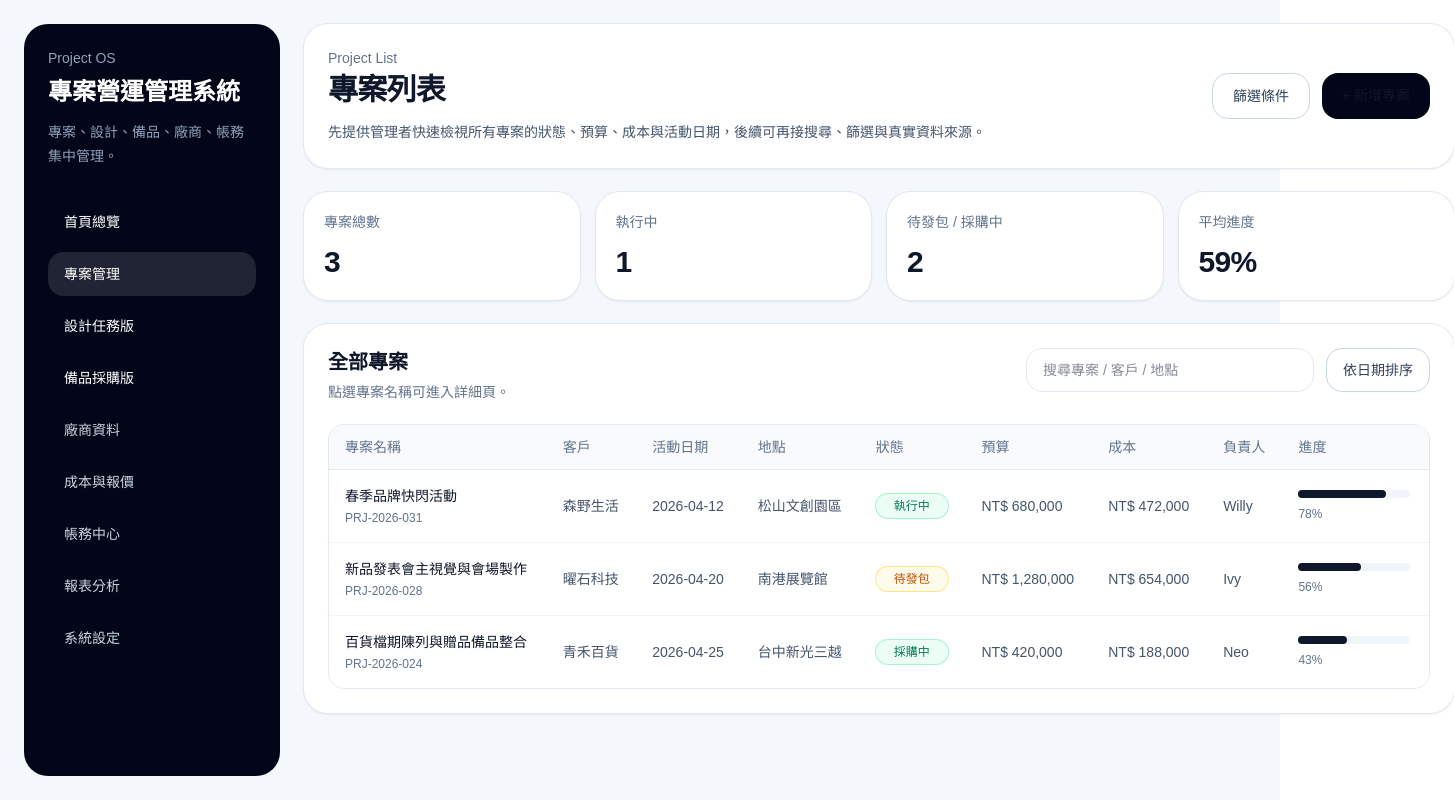
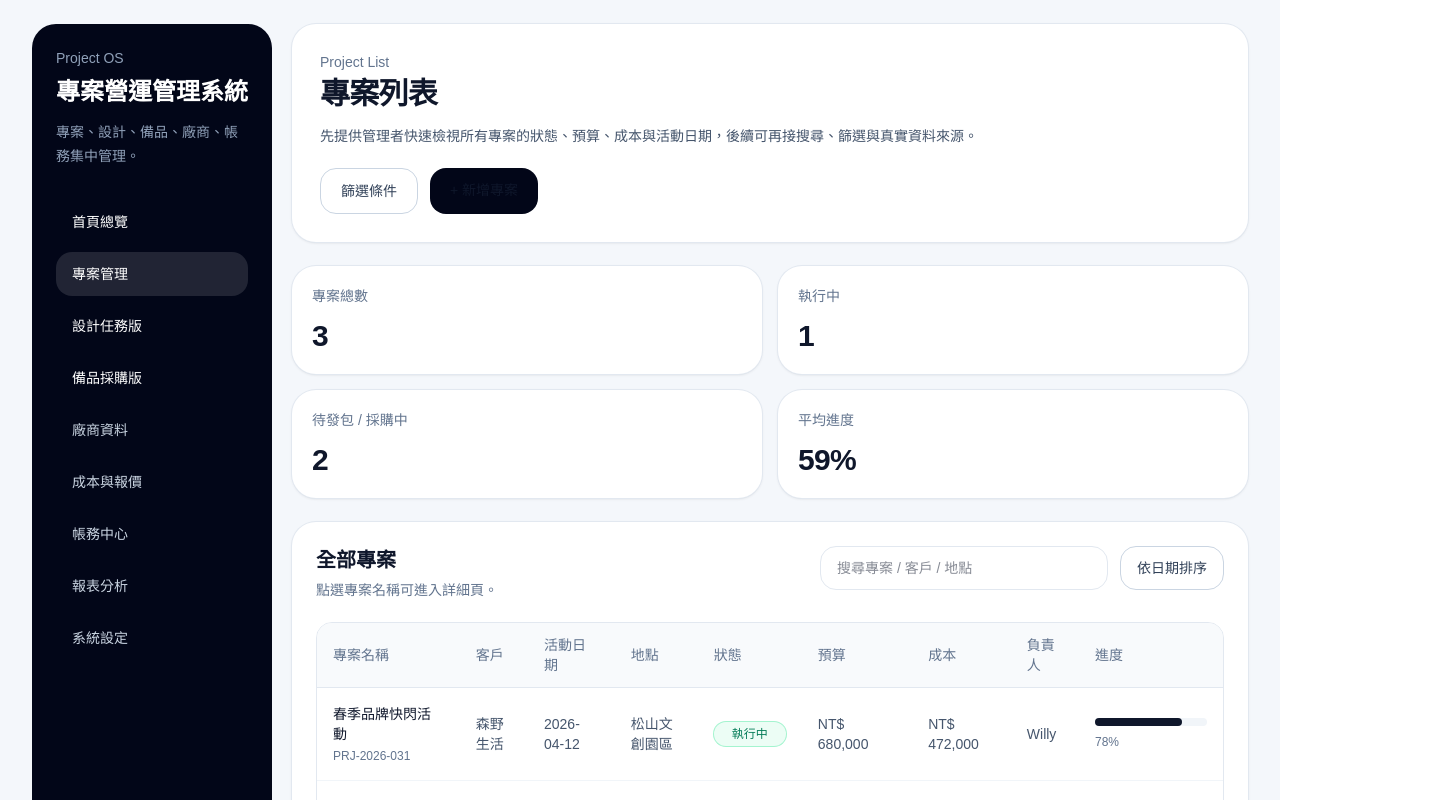
Before and after one commit to willy841/projectflow, a Next.js app: page /projects in a window 1280 px wide. Shown: the top 800 px of the page, 1454 px wide, since content can reach past the window. Built offline with nearby package versions, Linux system fonts and the light colour scheme.

Commit message:
fix: improve desktop layout width and project list spacing

```diff
--- a/src/app/projects/page.tsx
+++ b/src/app/projects/page.tsx
@@ -5,8 +5,8 @@ import { getStatusClass, projects } from "@/components/project-data";
 export default function ProjectsPage() {
   return (
     <AppShell activePath="/projects">
-      <header className="rounded-3xl bg-white p-6 shadow-sm ring-1 ring-slate-200">
-        <div className="flex flex-col gap-5 xl:flex-row xl:items-center xl:justify-between">
+      <header className="rounded-3xl bg-white p-6 shadow-sm ring-1 ring-slate-200 xl:p-7">
+        <div className="flex flex-col gap-5 2xl:flex-row 2xl:items-center 2xl:justify-between">
           <div>
             <p className="text-sm text-slate-500">Project List</p>
             <h2 className="mt-1 text-3xl font-semibold tracking-tight">專案列表</h2>
@@ -29,7 +29,7 @@ export default function ProjectsPage() {
         </div>
       </header>
 
-      <section className="grid gap-4 md:grid-cols-2 xl:grid-cols-4">
+      <section className="grid gap-4 md:grid-cols-2 2xl:grid-cols-4">
         <article className="rounded-3xl bg-white p-5 shadow-sm ring-1 ring-slate-200">
           <p className="text-sm text-slate-500">專案總數</p>
           <p className="mt-3 text-3xl font-semibold tracking-tight">{projects.length}</p>
@@ -60,10 +60,10 @@ export default function ProjectsPage() {
             <h3 className="text-xl font-semibold">全部專案</h3>
             <p className="mt-1 text-sm leading-6 text-slate-500">點選專案名稱可進入詳細頁。</p>
           </div>
-          <div className="flex w-full flex-col gap-3 sm:flex-row lg:w-auto">
+          <div className="flex w-full flex-col gap-3 sm:flex-row xl:w-auto">
             <input
               placeholder="搜尋專案 / 客戶 / 地點"
-              className="h-11 w-full min-w-0 rounded-2xl border border-slate-200 px-4 text-sm outline-none focus:border-slate-400 sm:w-72"
+              className="h-11 w-full min-w-0 rounded-2xl border border-slate-200 px-4 text-sm outline-none focus:border-slate-400 sm:w-80 xl:w-72"
             />
             <button className="shrink-0 rounded-2xl border border-slate-300 bg-white px-4 py-2 text-sm font-medium text-slate-700">
               依日期排序
@@ -72,7 +72,7 @@ export default function ProjectsPage() {
         </div>
 
         <div className="overflow-x-auto rounded-2xl border border-slate-200">
-          <table className="min-w-[1100px] divide-y divide-slate-200 text-left text-sm">
+          <table className="min-w-[1180px] divide-y divide-slate-200 text-left text-sm xl:min-w-full">
             <thead className="bg-slate-50 text-slate-500">
               <tr>
                 <th className="px-4 py-3 font-medium">專案名稱</th>
--- a/src/components/app-shell.tsx
+++ b/src/components/app-shell.tsx
@@ -22,8 +22,8 @@ export function AppShell({
 }) {
   return (
     <main className="min-h-screen bg-[#f4f7fb] text-slate-900">
-      <div className="mx-auto flex min-h-screen max-w-7xl gap-6 px-4 py-6 lg:px-6">
-        <aside className="hidden w-64 shrink-0 rounded-3xl bg-slate-950 p-6 text-white lg:block">
+      <div className="mx-auto flex min-h-screen w-full max-w-[1600px] gap-5 px-4 py-6 lg:px-6 xl:px-8">
+        <aside className="hidden w-56 shrink-0 rounded-3xl bg-slate-950 p-6 text-white lg:block xl:w-60">
           <div className="mb-8">
             <p className="text-sm text-slate-400">Project OS</p>
             <h1 className="mt-2 text-2xl font-semibold">專案營運管理系統</h1>
```
